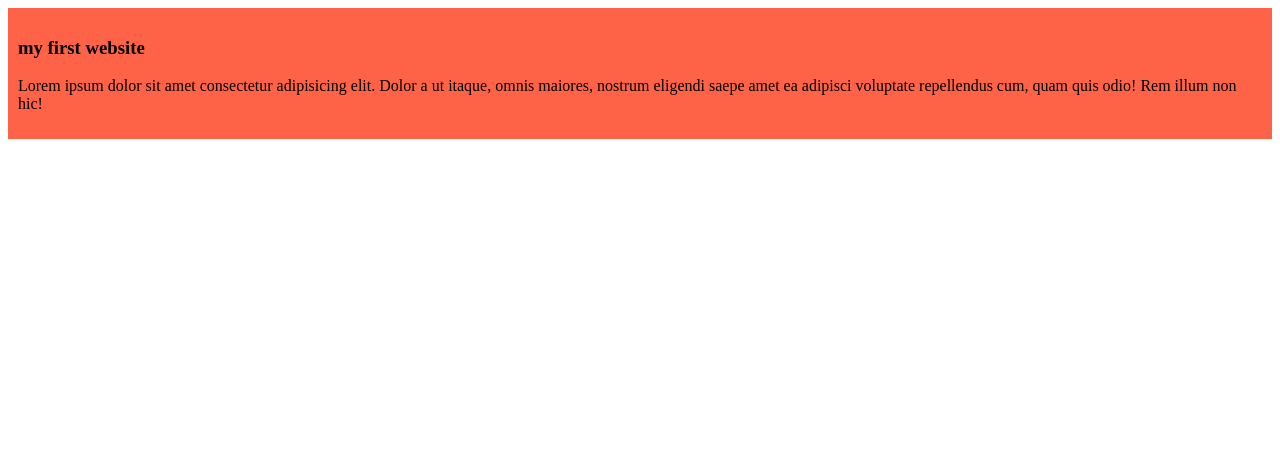
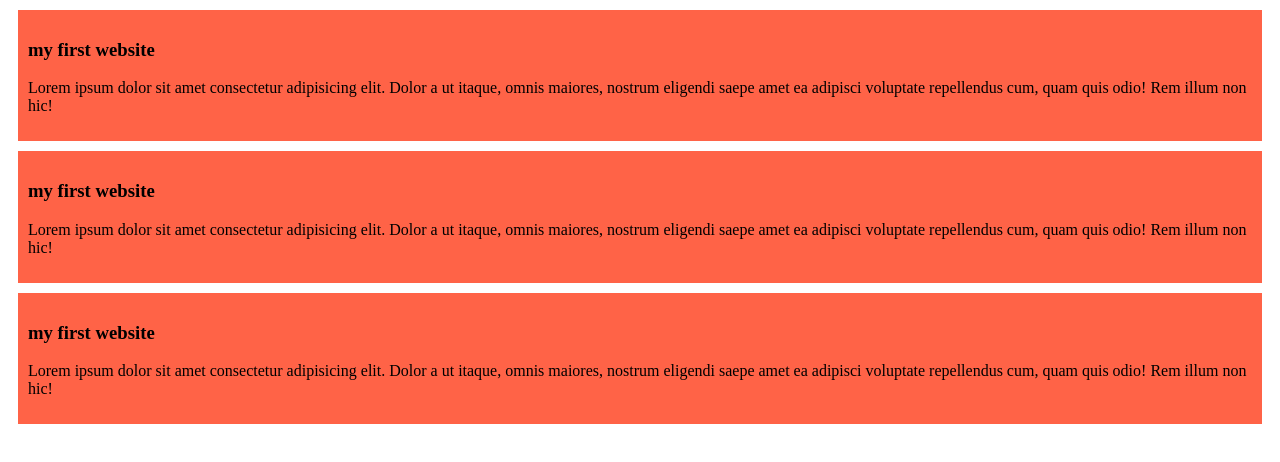
Before and after one commit to farsees1/my-first-github-repo, a plain HTML site: page index.html in a window 1280 px wide. Drawn offline with Linux system fonts and the light colour scheme.

Commit message:
my second blog

```diff
--- a/index.html
+++ b/index.html
@@ -8,6 +8,29 @@
 </head>
 <body>
     <div><h3>my first website </h3>
+
+    <p>
+        Lorem ipsum dolor sit amet consectetur
+        adipisicing elit. Dolor a ut itaque, omnis
+        maiores, nostrum eligendi saepe amet ea adipisci
+        voluptate
+        repellendus cum, quam quis odio! Rem illum non hic!
+    </p>
+
+    </div>
+    <div><h3>my first website </h3>
+
+    <p>
+        Lorem ipsum dolor sit amet consectetur
+        adipisicing elit. Dolor a ut itaque, omnis
+        maiores, nostrum eligendi saepe amet ea adipisci
+        voluptate
+        repellendus cum, quam quis odio! Rem illum non hic!
+    </p>
+
+    </div>
+    <div><h3>my first website </h3>
+
     <p>
         Lorem ipsum dolor sit amet consectetur
         adipisicing elit. Dolor a ut itaque, omnis
--- a/style/style.css
+++ b/style/style.css
@@ -1,4 +1,5 @@
 div{
     background-color: tomato;
-    padding:10px
+    padding:10px;
+    margin:10px;
 }
```
